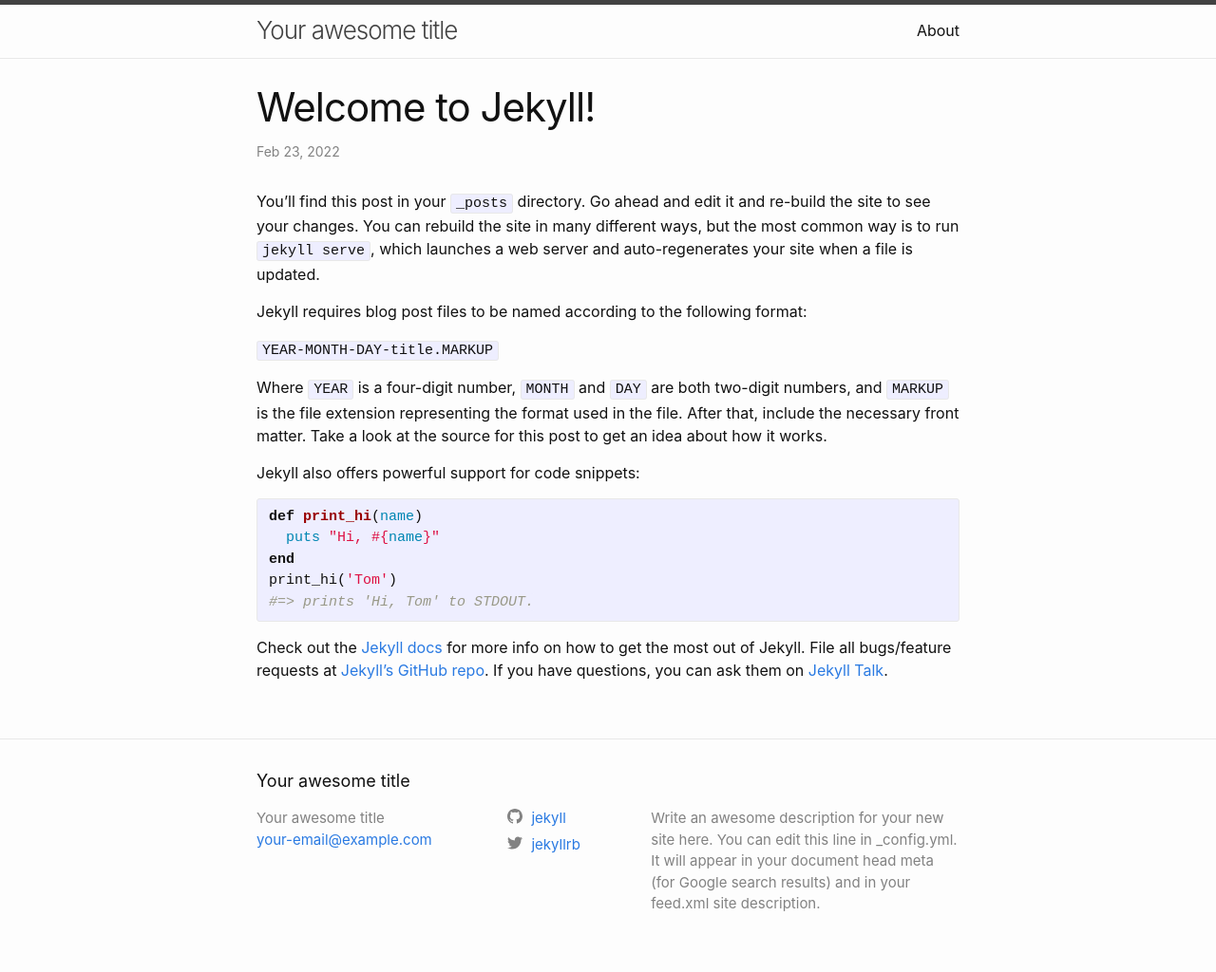
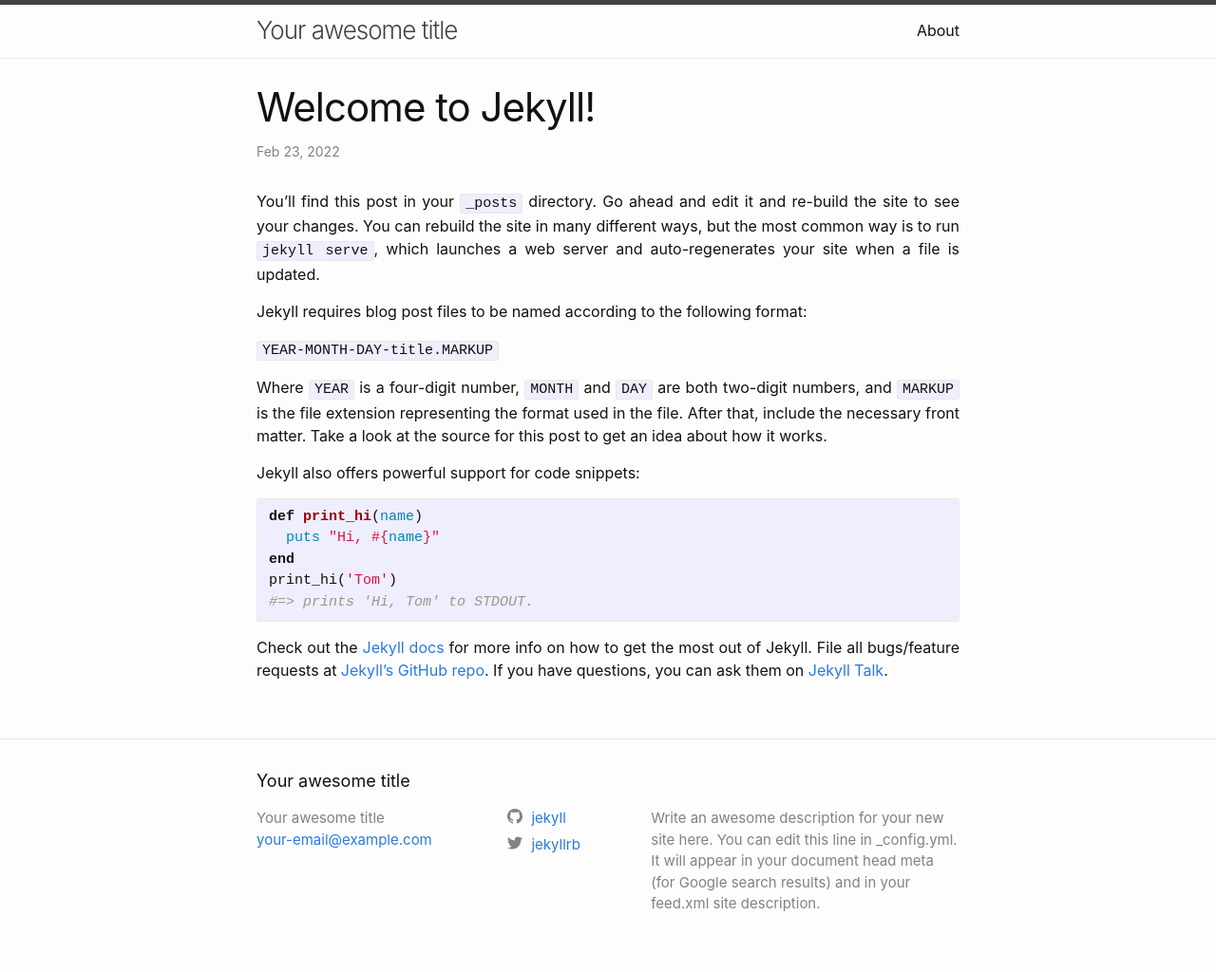
Before and after one commit to akxlr/akxlr.github.io, a Jekyll site: the page built from _posts/2022-02-23-welcome-to-jekyll.markdown, in a window 1280 px wide. Shown: the whole page at 95% size. Built offline with Jekyll 4.4.1, drawn with Linux system fonts in a browser that asks for light colours.

Commit message:
add custom css

```diff
--- /dev/null
+++ b/_sass/custom.scss
@@ -0,0 +1,3 @@
+.post-content p {
+  text-align: justify;
+}
--- a/_sass/minima.scss
+++ b/_sass/minima.scss
@@ -47,5 +47,6 @@ $on-laptop:        800px !default;
 @import
   "minima/base",
   "minima/layout",
-  "minima/syntax-highlighting"
+  "minima/syntax-highlighting",
+  "custom"
 ;
```
